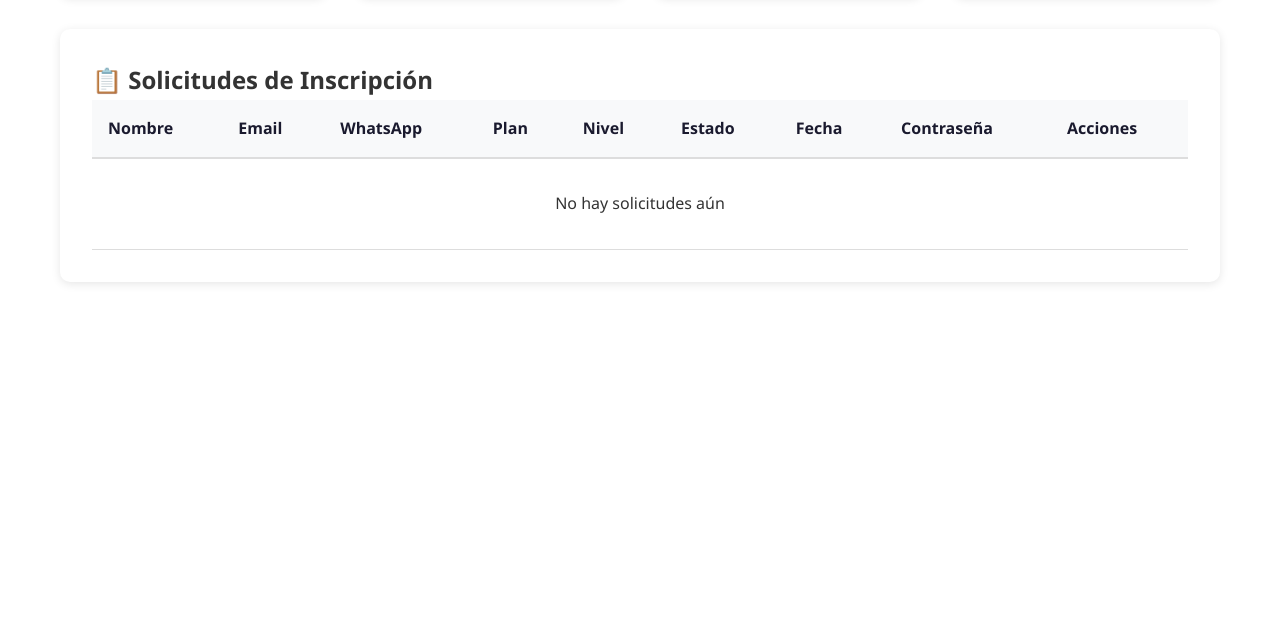
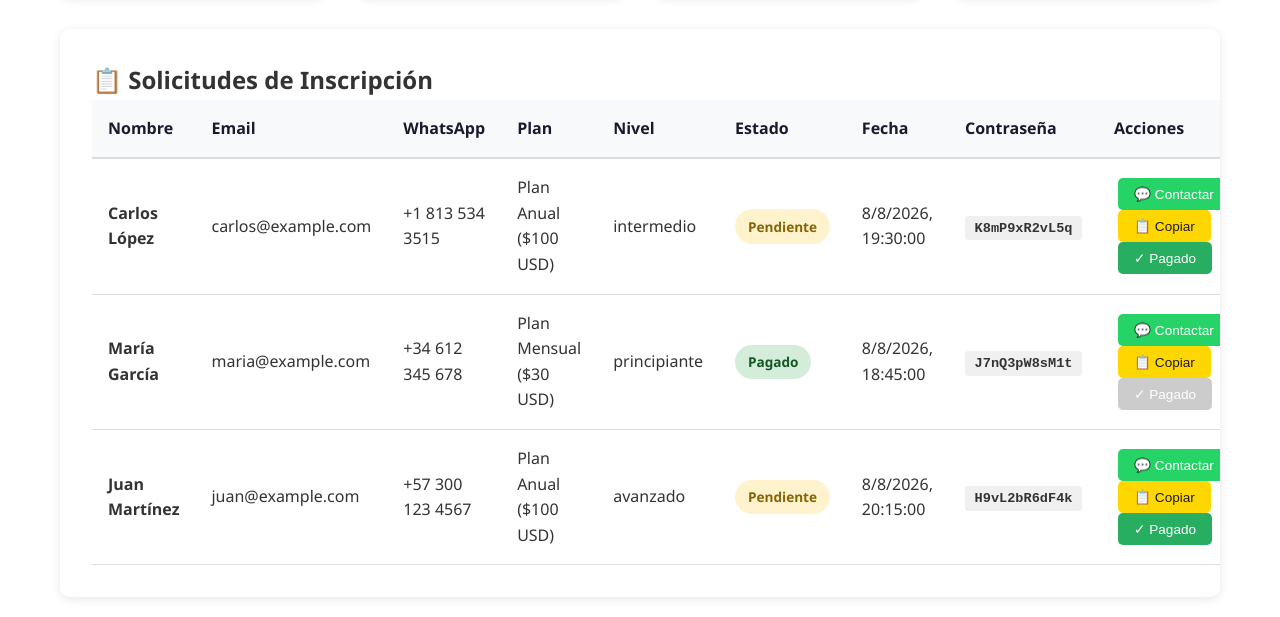
Before and after one commit to fernandeztornodamian-cr/academia-inmortal-ajedrez, a website: page admin/dashboard.html in a window 1280 px wide. Shown: the part 429-1046 px from the top of the page. Before the commit the page ends 800 px from the top, so only its background shows below. Drawn offline with Linux system fonts and the light colour scheme.

Commit message:
Agregado: Datos de ejemplo en panel admin para visualización

```diff
--- a/admin/dashboard.html
+++ b/admin/dashboard.html
@@ -345,8 +345,66 @@
         function cargarEstudiantes() {
             const data = localStorage.getItem('estudiantes');
             estudiantes = data ? JSON.parse(data) : [];
+
+            // Si no hay datos, crear datos de ejemplo
+            if (estudiantes.length === 0) {
+                crearDatosEjemplo();
+            }
+
             actualizarTabla();
             actualizarEstadisticas();
+        }
+
+        function crearDatosEjemplo() {
+            estudiantes = [
+                {
+                    id: 'EST_1696867200000_abc123def',
+                    nombre: 'Carlos López',
+                    email: 'carlos@example.com',
+                    whatsapp: '+1 813 534 3515',
+                    pais: 'Estados Unidos',
+                    nivel: 'intermedio',
+                    experiencia: '3 años',
+                    objetivos: 'Mejorar mi nivel y participar en torneos',
+                    plan: 'Plan Anual ($100 USD)',
+                    precio: 100,
+                    contrasena: 'K8mP9xR2vL5q',
+                    fechaInscripcion: '8/8/2026, 19:30:00',
+                    estado: 'pendiente_pago'
+                },
+                {
+                    id: 'EST_1696867300000_xyz789uvw',
+                    nombre: 'María García',
+                    email: 'maria@example.com',
+                    whatsapp: '+34 612 345 678',
+                    pais: 'España',
+                    nivel: 'principiante',
+                    experiencia: '6 meses',
+                    objetivos: 'Aprender los fundamentos del ajedrez',
+                    plan: 'Plan Mensual ($30 USD)',
+                    precio: 30,
+                    contrasena: 'J7nQ3pW8sM1t',
+                    fechaInscripcion: '8/8/2026, 18:45:00',
+                    estado: 'pagado'
+                },
+                {
+                    id: 'EST_1696867400000_def456ghi',
+                    nombre: 'Juan Martínez',
+                    email: 'juan@example.com',
+                    whatsapp: '+57 300 123 4567',
+                    pais: 'Colombia',
+                    nivel: 'avanzado',
+                    experiencia: '5 años',
+                    objetivos: 'Preparación para maestría',
+                    plan: 'Plan Anual ($100 USD)',
+                    precio: 100,
+                    contrasena: 'H9vL2bR6dF4k',
+                    fechaInscripcion: '8/8/2026, 20:15:00',
+                    estado: 'pendiente_pago'
+                }
+            ];
+
+            localStorage.setItem('estudiantes', JSON.stringify(estudiantes));
         }
 
         function actualizarTabla() {
```
